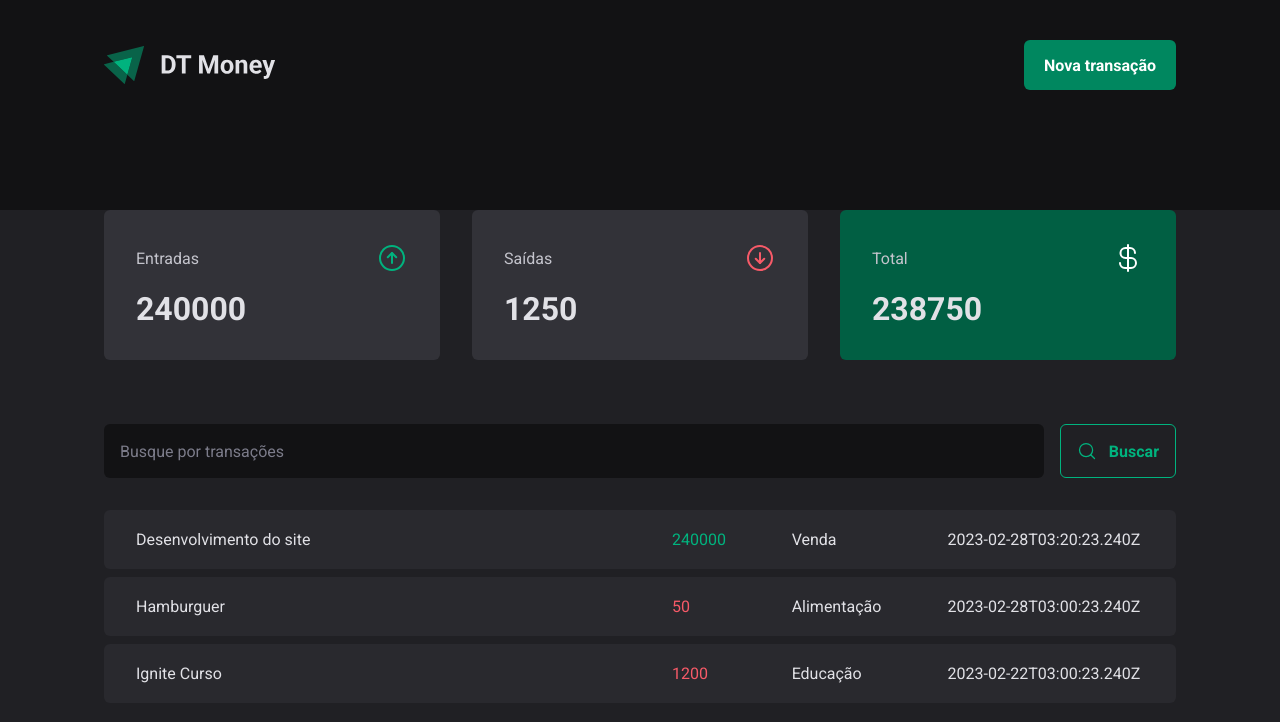
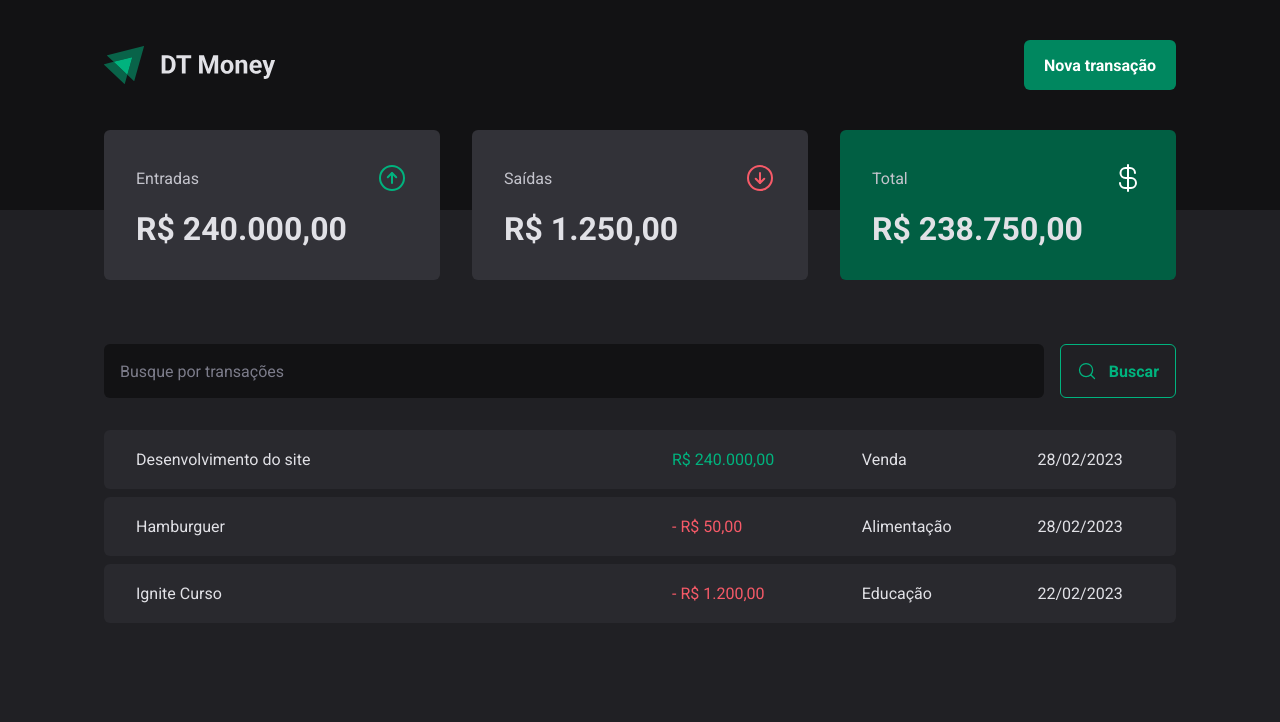
Before and after one commit to kleubinho/DT-MONEY, a React (Vite) app: page / in a window 1280 px wide. Shown: the top 722 px of the page. Built offline with nearby package versions, Linux system fonts and the light colour scheme; data requests are answered from the project's data file.

Commit message:
formatando valores

```diff
--- a/src/components/Summary/index.tsx
+++ b/src/components/Summary/index.tsx
@@ -2,6 +2,7 @@ import { SummaryCard, SummaryContainer } from "./styles";
 import { ArrowCircleDown, ArrowCircleUp, CurrencyDollar } from "phosphor-react";
 import { useContext } from "react";
 import { TransactionsContext } from "../../contexts/TransactionsContext";
+import { priceFormatter } from "../../utils/formatter";
 
 export function Summary() {
   const { transactions } = useContext(TransactionsContext);
@@ -33,7 +34,7 @@ export function Summary() {
           <ArrowCircleUp size={32} color="#00b37e" />
         </header>
 
-        <strong>{summary.income}</strong>
+        <strong>{priceFormatter.format(summary.income)}</strong>
       </SummaryCard>
       <SummaryCard>
         <header>
@@ -41,7 +42,7 @@ export function Summary() {
           <ArrowCircleDown size={32} color="#f75a68" />
         </header>
 
-        <strong>{summary.outcome}</strong>
+        <strong>{priceFormatter.format(summary.outcome)}</strong>
       </SummaryCard>
       <SummaryCard variant="green">
         <header>
@@ -49,7 +50,7 @@ export function Summary() {
           <CurrencyDollar size={32} color="#fff" />
         </header>
 
-        <strong>{summary.total}</strong>
+        <strong>{priceFormatter.format(summary.total)}</strong>
       </SummaryCard>
     </SummaryContainer>
   );
--- a/src/components/Summary/styles.ts
+++ b/src/components/Summary/styles.ts
@@ -9,6 +9,8 @@ export const SummaryContainer = styled.section`
   display: grid;
   grid-template-columns: repeat(3, 1fr);
   gap: 2rem;
+
+  margin-top: -5rem;
 `;
 
 interface SummaryCardProps {
--- a/src/pages/Transactions/index.tsx
+++ b/src/pages/Transactions/index.tsx
@@ -2,6 +2,7 @@ import { useContext, useEffect, useState } from "react";
 import { Header } from "../../components/Header";
 import { Summary } from "../../components/Summary";
 import { TransactionsContext } from "../../contexts/TransactionsContext";
+import { dateFormatter, priceFormatter } from "../../utils/formatter";
 import { SearchForm } from "./components/SearchForm";
 import {
   PriceHighLight,
@@ -27,11 +28,12 @@ export function Transactions() {
                   <td width={"50%"}>{transaction.description}</td>
                   <td>
                     <PriceHighLight variant={transaction.type}>
-                      {transaction.price}
+                      {transaction.type === 'outcome' && '- '}
+                      {priceFormatter.format(transaction.price)}
                     </PriceHighLight>
                   </td>
                   <td>{transaction.category}</td>
-                  <td>{transaction.createdAt}</td>
+                  <td>{dateFormatter.format(new Date(transaction.createdAt))}</td>
                 </tr>
               );
             })}
--- /dev/null
+++ b/src/utils/formatter.ts
@@ -0,0 +1,6 @@
+export const dateFormatter = new Intl.DateTimeFormat('pt-BR')
+
+export const priceFormatter = new Intl.NumberFormat('pt-BR',{
+    style:'currency',
+    currency:'BRL',
+})
```
